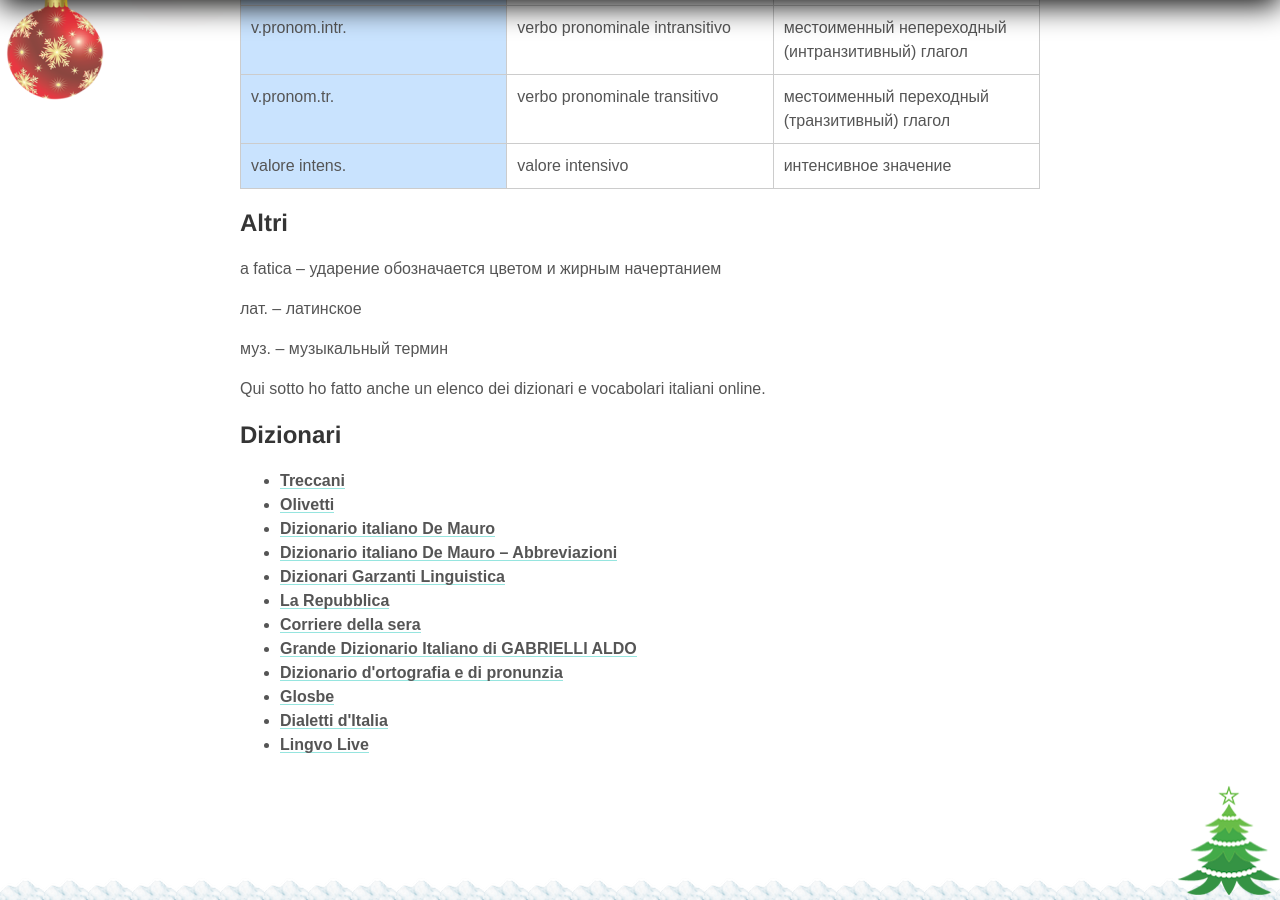
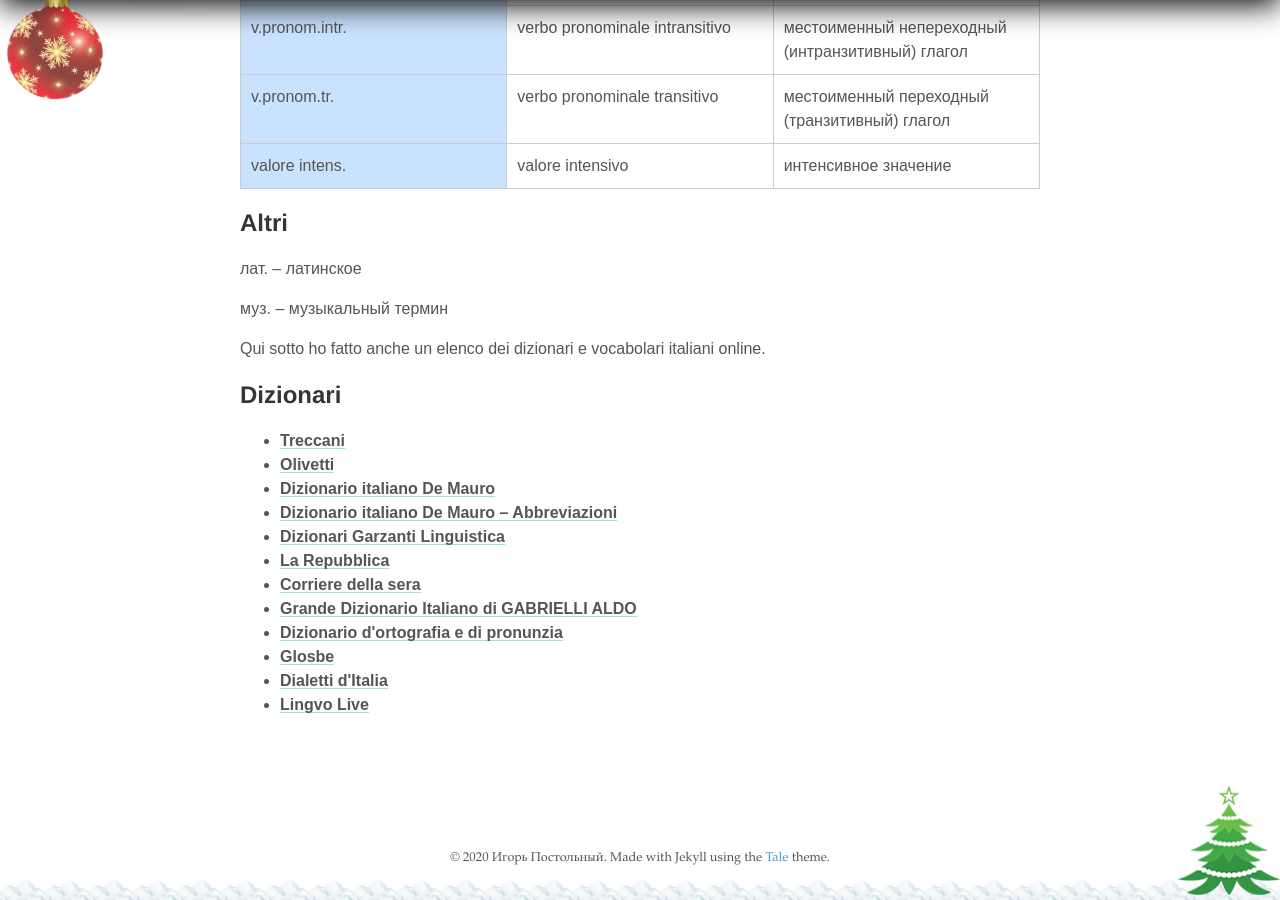
Before and after one commit to postolny/postolny.github.io, a Jekyll site: the page built from _pages/abbreviazioni.md, in a window 1280 px wide and 900 px high, scrolled down 2382 px. Built offline with Jekyll 4.4.1, drawn with Linux system fonts in a browser that asks for light colours; nearby versions of some CDN libraries.

Commit message:
Update abbreviazioni.md

```diff
--- a/_pages/abbreviazioni.md
+++ b/_pages/abbreviazioni.md
@@ -51,8 +51,6 @@
 
 ## Altri
 
-a fatica – ударение обозначается цветом и жирным начертанием
-
 лат. – латинское
 
 муз. – музыкальный термин
```
